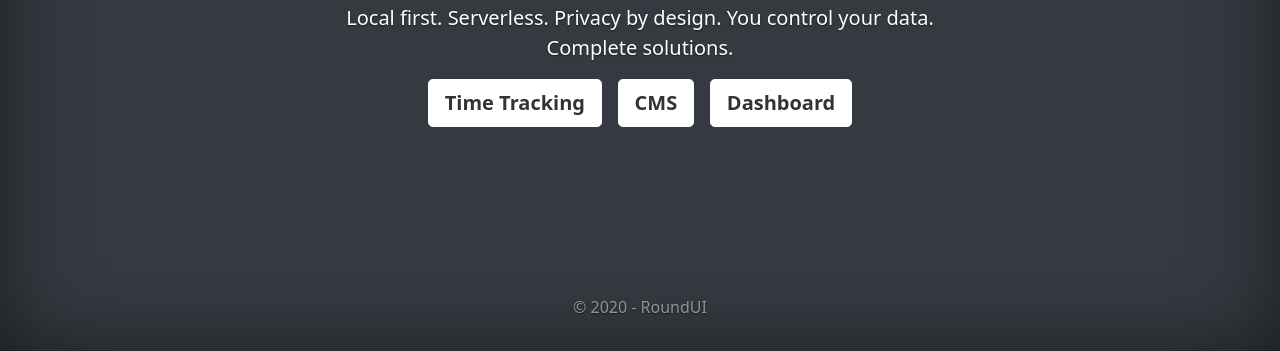
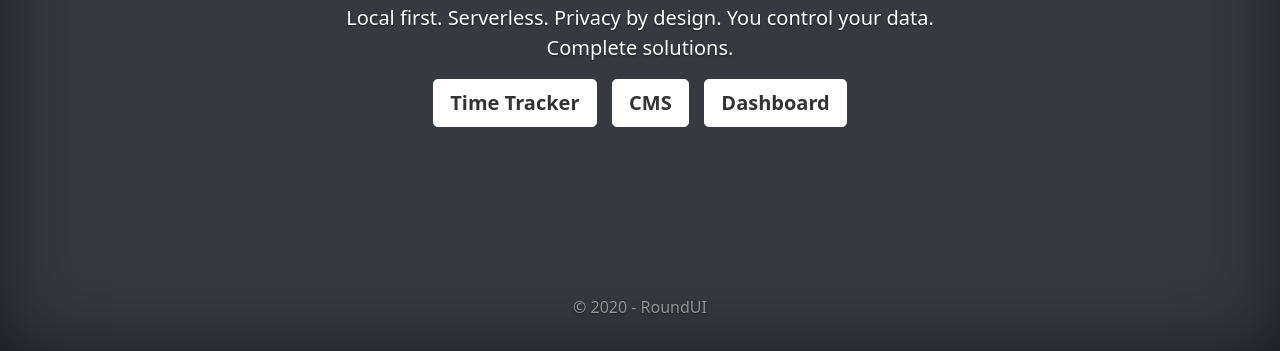
Before and after one commit to RoundUI/roundui.github.io, a plain HTML site: page index.html in a window 1280 px wide. Shown: the part 449-800 px from the top of the page. Drawn offline with Linux system fonts and the light colour scheme.

Commit message:
Update index.html

```diff
--- a/index.html
+++ b/index.html
@@ -58,7 +58,7 @@
     <p class="lead">Local first. Serverless. Privacy by design. You control your data. Complete solutions.</p>
 
     <p class="lead">
-      <a href="https://timetracking.roundui.com/" class="btn btn-lg btn-secondary font-weight-bold border-white bg-white">Time Tracking</a>
+      <a href="https://timetracker.roundui.com/" class="btn btn-lg btn-secondary font-weight-bold border-white bg-white">Time Tracker</a>
       &nbsp;
       <a href="https://cms.roundui.com/" class="btn btn-lg btn-secondary font-weight-bold border-white bg-white">CMS</a>
       &nbsp;
```
